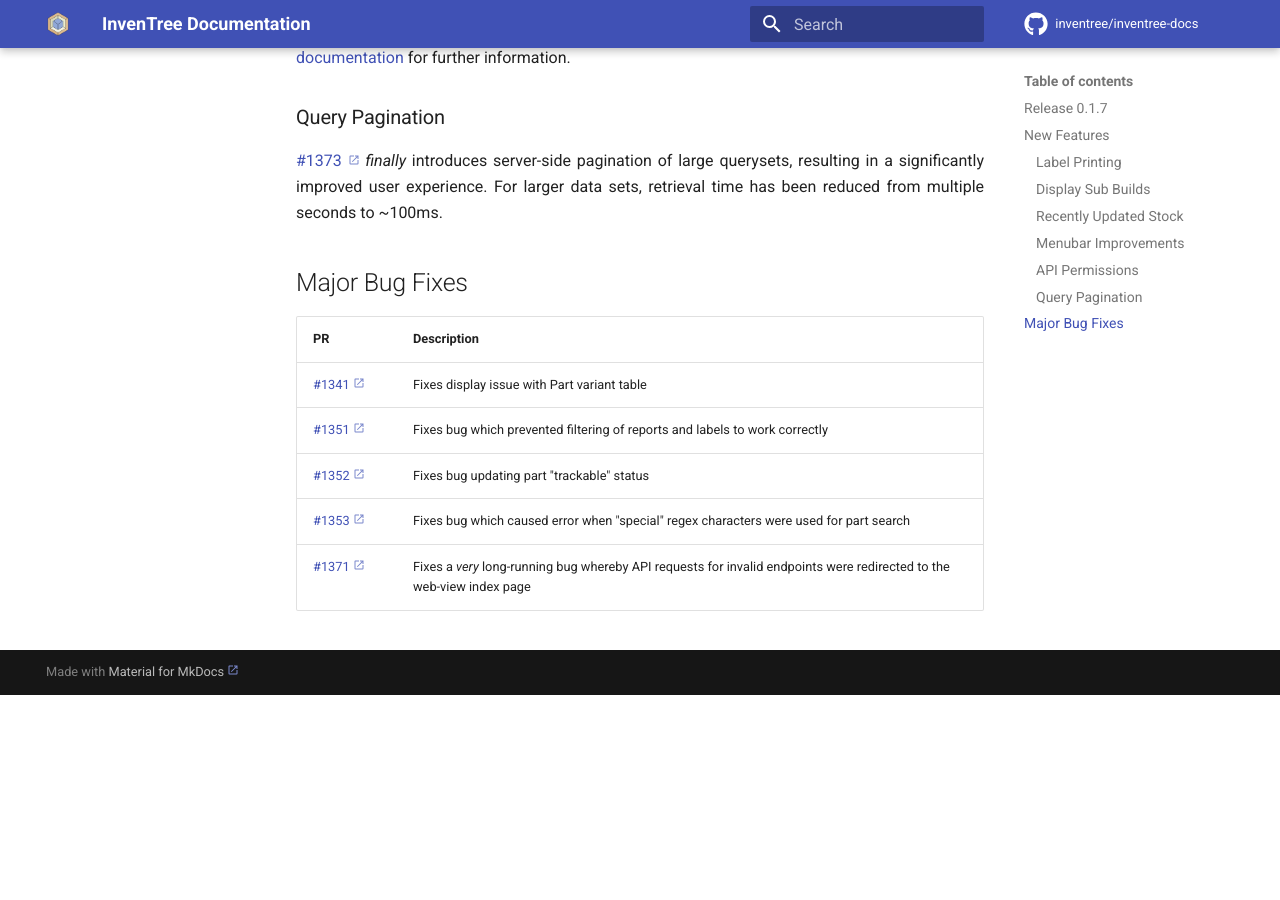
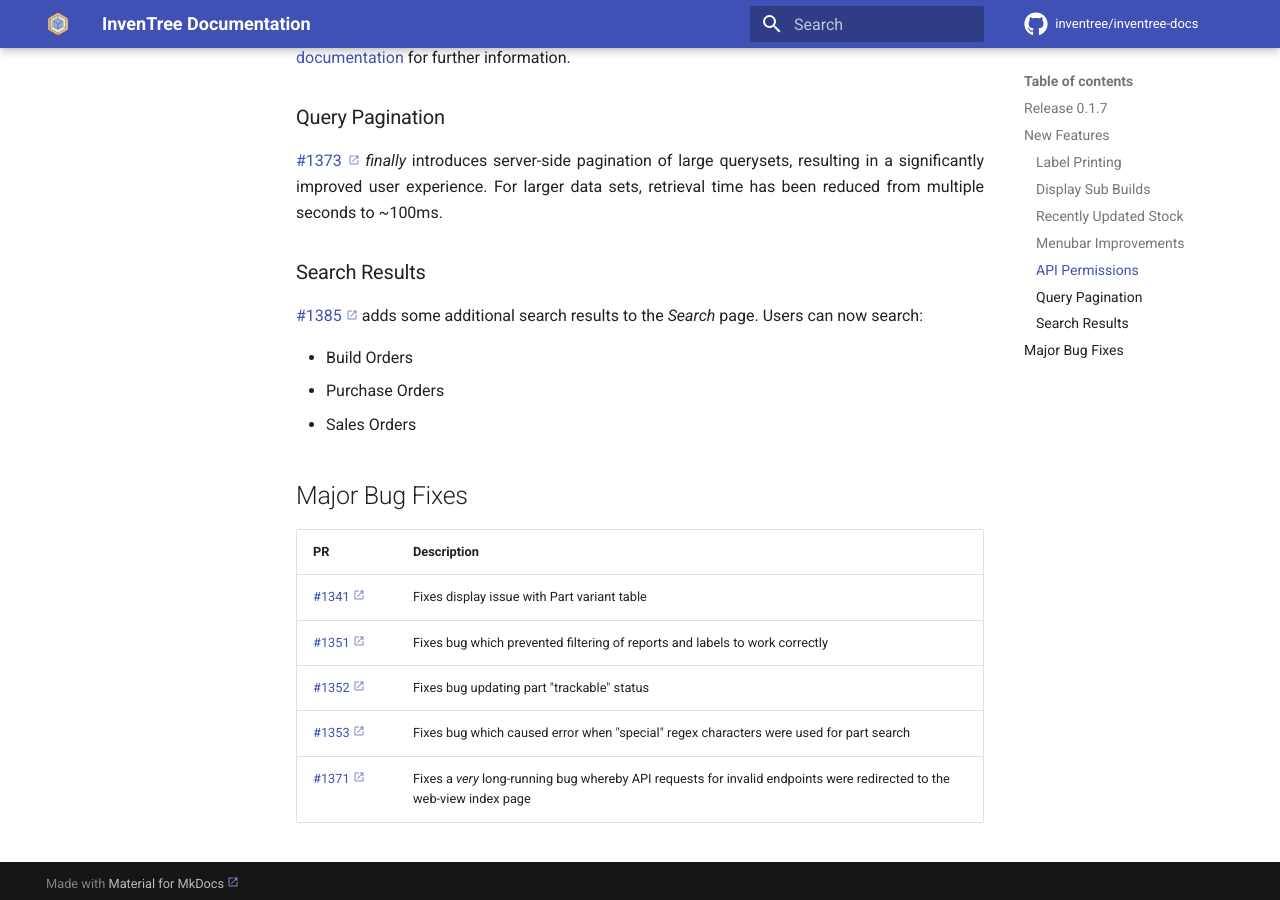
Before and after one commit to inventree/inventree-docs, an MkDocs documentation site: the page built from docs/releases/0.1.7.md, in a window 1280 px wide and 900 px high, scrolled down 1028 px. Built offline with MkDocs 1.6.1 and Material for MkDocs 9.7.7, drawn with Linux system fonts in a browser that asks for light colours; a script that is not in the unit is left out; comment, search, counter and statistics services are not loaded; before the commit the page ends 1723 px from its top, so only the background shows below that.

Commit message:
Update 0.1.7.md

```diff
--- a/docs/releases/0.1.7.md
+++ b/docs/releases/0.1.7.md
@@ -37,6 +37,14 @@ Label printing functionality has been simplified and brought into line with the
 
 [#1373](https://github.com/inventree/InvenTree/pull/1373) *finally* introduces server-side pagination of large querysets, resulting in a significantly improved user experience. For larger data sets, retrieval time has been reduced from multiple seconds to ~100ms.
 
+### Search Results
+
+[#1385](https://github.com/inventree/InvenTree/pull/1385) adds some additional search results to the *Search* page. Users can now search:
+
+- Build Orders
+- Purchase Orders
+- Sales Orders
+
 ## Major Bug Fixes
 | PR | Description |
 | --- | --- |
```
